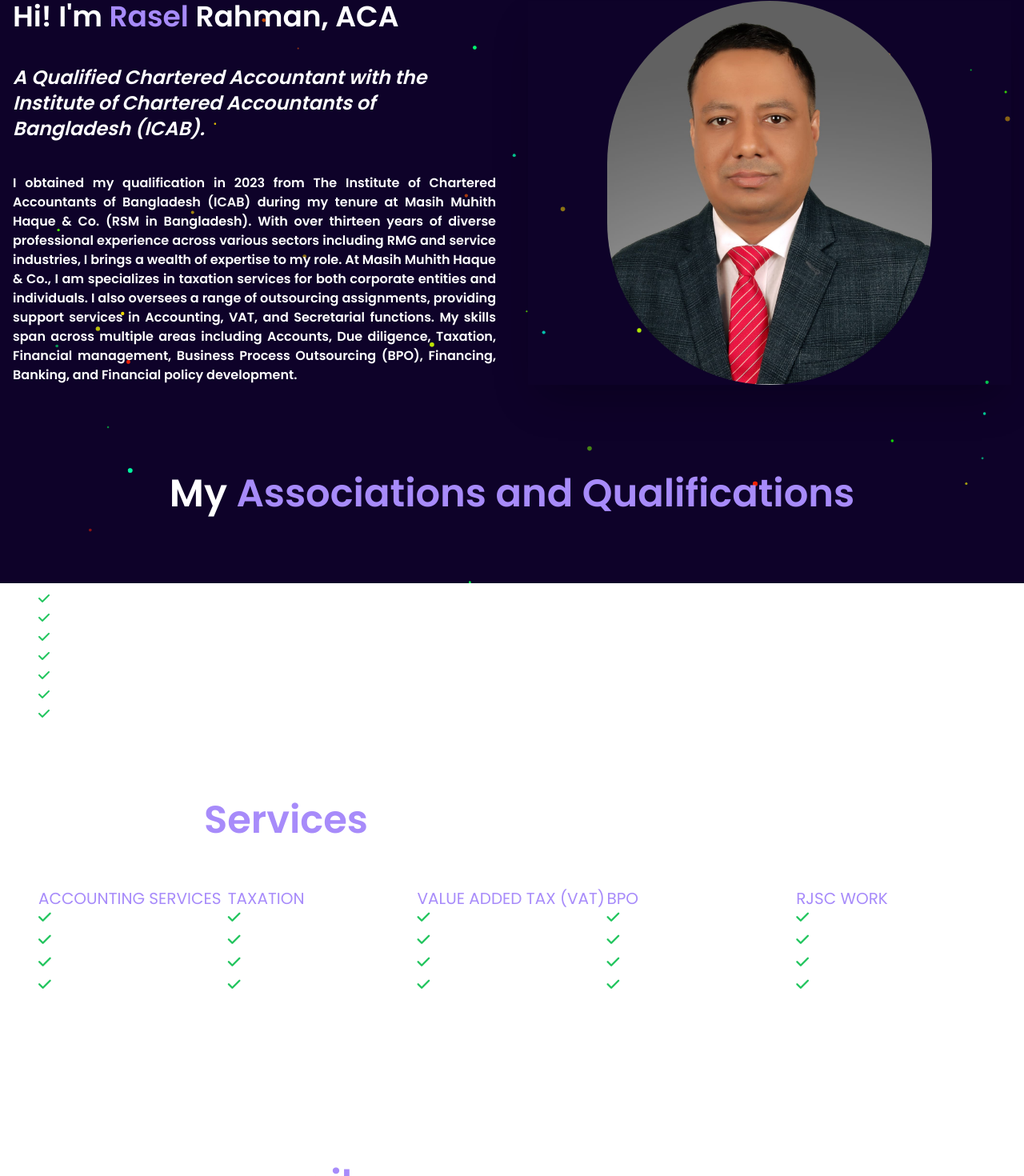
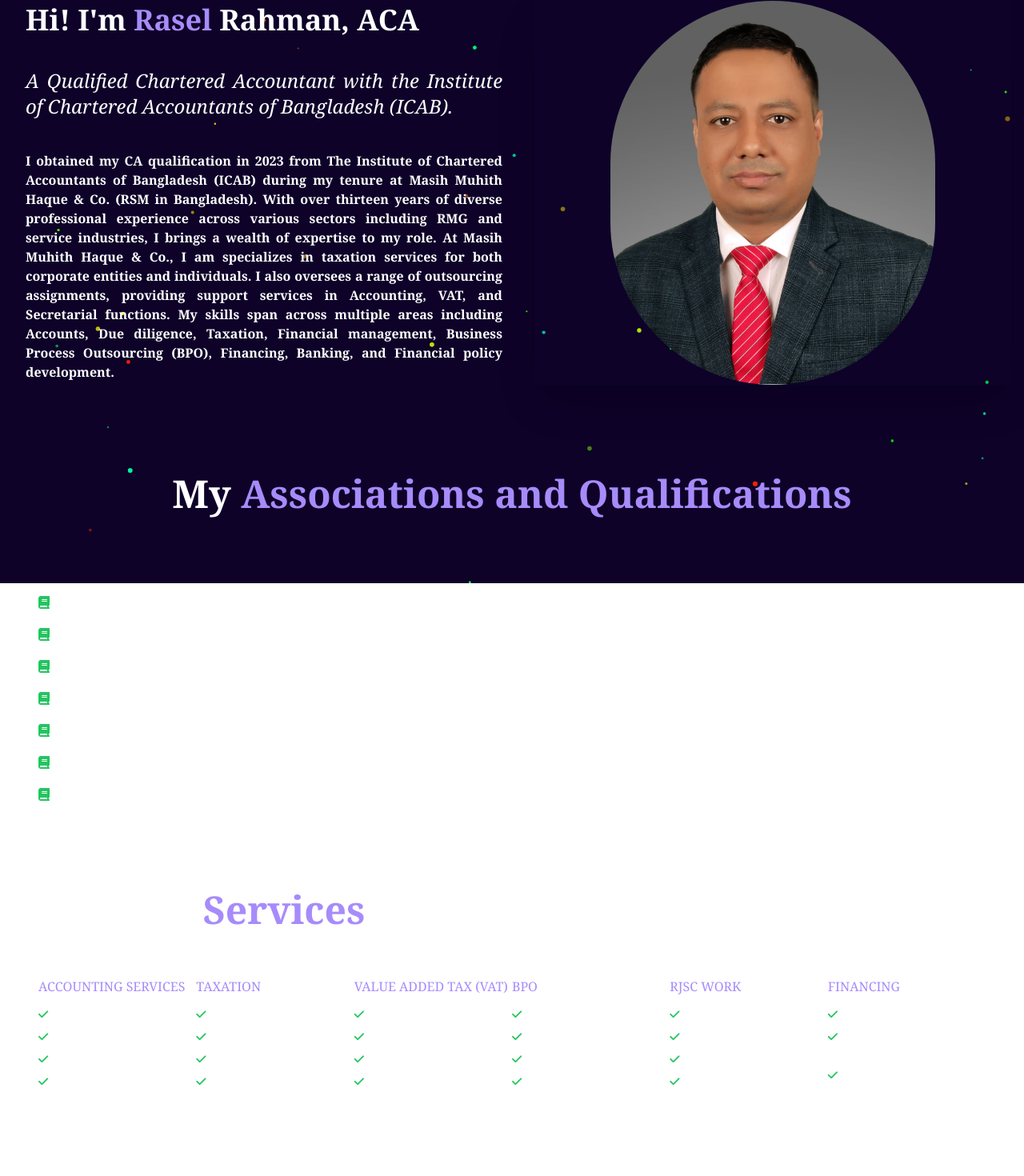
Before and after one commit to Nahid1911/rasel_bhai_profile, a React (Create React App) app: page / in a window 1280 px wide. Shown: the part 71-1541 px from the top of the page at 80% size. Built offline with nearby package versions, Linux system fonts and the light colour scheme.

Commit message:
Change the font and some styling

```diff
--- a/src/App.js
+++ b/src/App.js
@@ -16,7 +16,7 @@ function App() {
     }, [])
 
     return (
-        <div className="App text-white">
+        <div className="App text-white font-serif">
             <Particles options={particlesOptions} init={particlesInit}/>
             <Header />
             <Intro />
--- a/src/components/ContactForm.js
+++ b/src/components/ContactForm.js
@@ -10,10 +10,10 @@ function ContactForm() {
     <section id="contact" className="py-16 px-6 sm:py-16">
       <div>
       <h6 className="text-lg sm:text-xl md:text-2xl">
-      Let's have a small tech-talk
+      I am here to serve you
         </h6>
         <h3 className="font-semibold text-3xl sm:text-4xl md:text-5xl">
-          Drop an <span className="poppins text-violet-400">email</span> to share your convenient time
+          Please drop an <span className="poppins text-violet-400">email<i className="fa-solid fa-envelope text-green-500 ml-2" /></span> to me
         </h3>
       <form onSubmit={handleSubmit} className="flex flex-col gap-3 px-[10vw] py-16 md:mx-[20vw]">
         <input id="email" type="email" name="email" placeholder="Type your email here" className="rounded-[10px] p-4" label="email" />
@@ -24,7 +24,7 @@ function ContactForm() {
           field="message"
           errors={state.errors}
         />
-        <button type="submit" disabled={state.submitting} className="flex py-3 justify-around gap-2 bg-white text-violet-900 max-w-[200px] rounded-[20px]">
+        <button type="submit" disabled={state.submitting} className="flex py-3 justify-around gap-2 bg-white text-violet-900 max-w-[200px] rounded-[20px] hover:bg-violet-900 hover:text-white">
           Submit
         </button>
       </form>
--- a/src/components/Header.js
+++ b/src/components/Header.js
@@ -20,31 +20,31 @@ const Header = () => {
           &#9776;
         </button>
         {isMenuOpen && (
-          <div className='bg-violet absolute top-16 right-0 left-0 flex flex-col items-center gap-3'>
+          <div className='mr-12 ml-64 bg-white absolute right-0 left-0 flex flex-col items-end gap-3 rounded-xl py-2 px-2'>
             <a
               href='#intro'
-              className='block py-2 bg-violet-400 rounded-full w-[50%] hover:bg-violet-800'
+              className='block py-2 bg-violet-400 rounded-full w-full hover:bg-violet-800'
               onClick={toggleMenu}
             >
               About Me
             </a>
             <a
               href='#Skills'
-              className='block py-2 bg-violet-400 rounded-full w-[50%] hover:bg-violet-800'
+              className='block py-2 bg-violet-400 rounded-full w-full hover:bg-violet-800'
               onClick={toggleMenu}
             >
               Skills
             </a>
             <a
               href='#projects'
-              className='block py-2 bg-violet-400 rounded-full w-[50%] hover:bg-violet-800'
+              className='block py-2 bg-violet-400 rounded-full w-full hover:bg-violet-800'
               onClick={toggleMenu}
             >
-              Projects
+              Services
             </a>
             <a
               href='#contact'
-              className='block py-2 bg-violet-400 rounded-full w-[50%] hover:bg-violet-800'
+              className='block py-2 bg-violet-400 rounded-full w-full hover:bg-violet-800'
               onClick={toggleMenu}
             >
               Contact
--- a/src/components/Intro.js
+++ b/src/components/Intro.js
@@ -1,6 +1,6 @@
 const Intro = () => {
   return (
-    <div className="flex flex-col flex-1 p-4 pb-10">
+    <div className="flex flex-col flex-1 p-4 pb-10 ml-4">
       <section
         id="intro"
         className="grid grid-cols-1 lg:grid-cols-2 gap-10 py-10 sm:py-8"
@@ -10,17 +10,14 @@ const Intro = () => {
             Hi! I'm <span className="poppins text-violet-400">Rasel</span>{" "}
             Rahman, ACA <br />
           </h2>
-          <h2 className="font-semibold italic sm:text-2xl md:text-2xl md:mt-0">
+          <h2 className="text-justify italic sm:text-2xl md:text-2xl md:mt-0">
             A Qualified Chartered Accountant with the Institute of Chartered
             Accountants of Bangladesh (ICAB).{" "}
           </h2>
 
           <p className="text-justify font-newsreader font-semibold">
-            {/* Unique blend of <span className="text-violet-400">tech skills</span>{" "}
-            and <span className="text-violet-400">business acumen</span>,
-            transforming client needs into effective software solutions aligned
-            with business goals. */}
-            I obtained my qualification in
+
+            I obtained my CA qualification in
             2023 from The Institute of Chartered Accountants of Bangladesh
             (ICAB) during my tenure at Masih Muhith Haque & Co. (RSM in
             Bangladesh). With over thirteen years of diverse professional
--- a/src/components/Projects.js
+++ b/src/components/Projects.js
@@ -25,6 +25,11 @@ const Projects = () => {
       projectName: "RJSC Work",
       techStack: ["Company Registration", "Annual Return Filing", "Share Transfer", "Secreterial Works"],
     },
+    {
+      projectId: 6,
+      projectName: "Financing",
+      techStack: ["Internal Audit & Valuation", "Project Profile Preparation", "Financial Modeling"],
+    },
   ];
   return (
     <section id="projects" className="py-20 lg:py-30 flex flex-col gap-24">
@@ -32,7 +37,7 @@ const Projects = () => {
         <h3 className="font-semibold text-3xl sm:text-4xl md:text-5xl">
           My  <span className="poppins text-violet-400">Services</span> includes but not limited to
         </h3>
-        <div className="grid grid-cols-1 pt-4 px-8 mx-4 sm:grid-cols-5">
+        <div className="grid grid-cols-1 pt-4 px-8 mx-4 sm:grid-cols-6">
           {projects.map((project) => (
             <div
               className="flex-row grid grid-cols-1 lg:grid-cols-3 py-4 sm:py-8"
@@ -41,14 +46,14 @@ const Projects = () => {
               <div
                 className="flex flex-col w-full col-span-3"
               >
-                <div className="flex size-small text-transform: uppercase text-xl text-violet-400">
+                <div className="flex size-small text-transform: uppercase text-l text-violet-400">
                   <h3>{project.projectName}</h3>
                 </div>
 
-                <div className="flex flex-col w-full">
+                <div className="flex flex-col w-full pt-4 gap-2">
                   {project.techStack.map((tech) => (
                     <span
-                      className="flex text-sm sm:text-base md:text-lg"
+                      className="flex gap-2 text-sm sm:text-base md:text-sm"
                       key={tech}
                     >
                       <i className="fa-solid fa-check text-green-500" />
--- a/src/components/Skills.js
+++ b/src/components/Skills.js
@@ -9,32 +9,32 @@ const Skills = () => (
       </h6>
     </div>
     <ol className="text-left pl-4 font-semibold">
-      <li>
-        <i className="fa-solid fa-check text-green-500 mr-2 ml-8" />Associate Member, The Institute
+      <li class="py-2 flex flex-row">
+        <i className="fa-solid fa-book text-green-500 mr-2 ml-8" />Associate Member, The Institute
         of Chartered Accountants of Bangladesh (ICAB)
       </li>
-      <li>
-        <i className="fa-solid fa-check text-green-500 mr-2 ml-8" />Affiliated Member, The
+      <li class="py-2 flex flex-row">
+        <i className="fa-solid fa-book text-green-500 mr-2 ml-8" />Affiliated Member, The
         Chartered Institute of Public Finance and Accountancy.
       </li>
-      <li>
-        <i className="fa-solid fa-check text-green-500 mr-2 ml-8" />Chartered Accountant, The
+      <li class="py-2 flex flex-row">
+        <i className="fa-solid fa-book text-green-500 mr-2 ml-8" />Chartered Accountant, The
         Institute of Chartered Accountants of Bangladesh (ICAB) (2023).
       </li>
-      <li>
-        <i className="fa-solid fa-check text-green-500 mr-2 ml-8" />CIPFA, the Chartered Institute
+      <li class="py-2 flex flex-row">
+        <i className="fa-solid fa-book text-green-500 mr-2 ml-8" />CIPFA, the Chartered Institute
         of Public Finance and Accountancy.
       </li>
-      <li>
-        <i className="fa-solid fa-check text-green-500 mr-2 ml-8" />Income Tax Practitioner and
+      <li class="py-2 flex flex-row">
+        <i className="fa-solid fa-book text-green-500 mr-2 ml-8" />Income Tax Practitioner and
         member of Dhaka Taxes Bar Association.
       </li>
-      <li>
-        <i className="fa-solid fa-check text-green-500 mr-2 ml-8" />Master of Business Studies,
+      <li class="py-2 flex flex-row">
+        <i className="fa-solid fa-book text-green-500 mr-2 ml-8" />Master of Business Studies,
         National University (2010).
       </li>
-      <li>
-        <i className="fa-solid fa-check text-green-500 mr-2 ml-8" />Bachelor of Business Studies,
+      <li class="py-2 flex flex-row">
+        <i className="fa-solid fa-book text-green-500 mr-2 ml-8" />Bachelor of Business Studies,
         National University (2008).
       </li>
     </ol>
```
